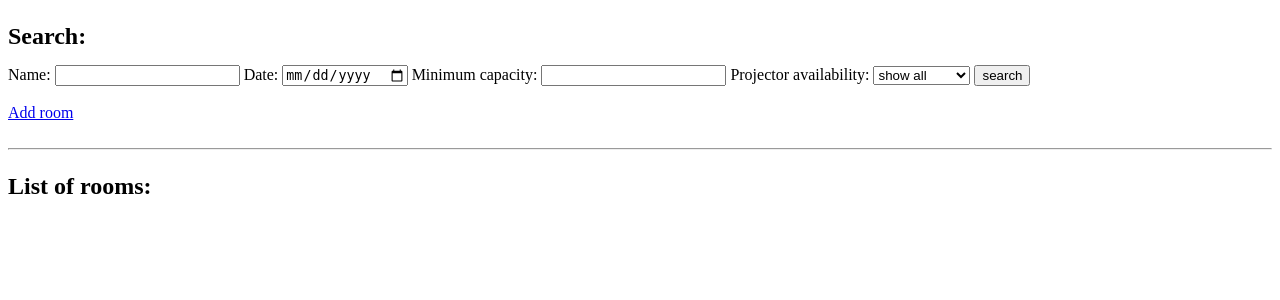
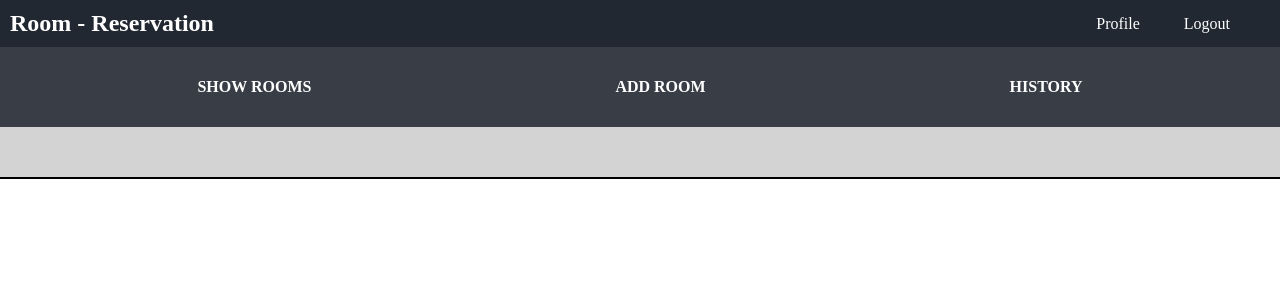
Before and after one commit to MrGi89/Room-reservation, a Django app: page / in a window 1280 px wide. Shown: the top 300 px of the page. Run offline with Django 3.2, Linux system fonts and the light colour scheme; data that the repository does not hold is empty.

Commit message:
unknown changes

```diff
--- a/office/urls.py
+++ b/office/urls.py
@@ -16,16 +16,18 @@ Including another URLconf
 from django.contrib import admin
 from django.conf.urls import url
 
-from roomres.views import add_room, modify_room, delete_room, show_room, show_rooms, reservation
+from roomres.views import add_room, modify_room, delete_room, show_room, reservation, WelcomeView, \
+    ShowRoomsView, NewRoomView, ShowRoomView
 
 urlpatterns = [
     url(r'^admin/', admin.site.urls),
-    url(r'^room/new/$', add_room),
     url(r'^room/modify/(?P<my_id>\d+)$', modify_room),
     url(r'^room/delete/(?P<my_id>\d+)$', delete_room),
-    url(r'^room/(?P<my_id>\d+)$', show_room),
-    url(r'$^', show_rooms),
     url(r'^reservation/(?P<my_id>\d+)$', reservation),
 
+    url(r'^welcome/$', WelcomeView.as_view(), name='welcome'),
+    url(r'^$', ShowRoomsView.as_view(), name='show_rooms'),
+    url(r'^room/new/$', NewRoomView.as_view(), name='new_room'),
+    url(r'^room/(?P<room_pk>\d+)$', ShowRoomView.as_view(), name='show_room'),
 
 ]
--- /dev/null
+++ b/roomres/static/stylesheet.css
@@ -0,0 +1,127 @@
+body {
+    display: grid;
+    margin: 0;
+    background-color: white;
+    color: white;
+
+}
+
+h1, h2, ul, li {
+    margin: 0;
+    padding: 0;
+
+}
+
+a {
+    text-decoration: none;
+    color: white;
+}
+
+.header {
+    background-color: #222831;
+    padding: 10px;
+}
+
+.nav {
+    float:right;
+    margin-top: 5px;
+}
+.nav a{
+    margin-right: 40px;
+}
+
+.title {
+    float:left;
+}
+
+.container {
+    display: grid;
+    min-height: 100px;
+}
+
+.menu {
+    height: 80px;
+    display: grid;
+    justify-items: center;
+    align-items: center;
+    font-weight: bolder;
+    background-color: #393E46;
+}
+
+.menu li {
+    display: inline;
+    margin: 0 150px 0 150px;
+
+}
+
+
+.content > div {
+    border-bottom: solid 2px black;
+    color: black;
+}
+
+.search-bar {
+    background-color: lightgray;
+    height: 50px;
+}
+
+.room {
+    display: grid;
+    grid-template-rows: 4fr 1fr;
+    height: 120px;
+    align-items: center;
+    text-align: center;
+}
+
+.room div {
+    display: grid;
+    grid-template-columns: 1fr 1fr 1fr;
+}
+
+
+.room a {
+    color: black;
+}
+
+.content-fluid {
+    display: grid;
+    height: 500px;
+    align-items: center;
+    justify-items: center;
+
+}
+
+.form {
+    color: black;
+}
+
+.form input {
+    width: 350px;
+    height: 20px;
+    border-radius: 5px;
+    float: right;
+}
+.form label {
+}
+
+.submit {
+    display: block;
+    clear: right;
+}
+
+.availability {
+    display: grid;
+    height: 50px;
+    grid-template-columns: repeat(12, 1fr);
+}
+.availability div {
+    border-left: solid 1px black;
+    border-right: solid 1px black;
+    border-top: solid 1px black;
+    justify-items: center;
+    text-align: center;
+}
+
+.hide {
+    display: none;
+}
--- /dev/null
+++ b/roomres/templates/roomres/show_rooms.html
@@ -0,0 +1,74 @@
+<!DOCTYPE html>
+<html lang="en">
+<head>
+    <meta charset="UTF-8">
+    <title>Room - reservation</title>
+    {% load static %}
+    <link rel="stylesheet" type="text/css" href="{% static 'stylesheet.css' %}">
+</head>
+<body>
+<div class="header">
+    <div class="title">
+        <a href="{% url 'show_rooms' %}"><h2>Room - Reservation</h2></a>
+    </div>
+    <div class="nav">
+        <a href="">Profile</a>
+        <a href="">Logout</a>
+    </div>
+</div>
+<div class="container">
+    <div class="menu">
+        <ul>
+            <li><a href="{% url 'show_rooms' %}">SHOW ROOMS</a></li>
+            <li><a href="">ADD ROOM</a></li>
+            <li><a href="">HISTORY</a></li>
+        </ul>
+    </div>
+    {% block inside %}
+        <div class="content">
+            <div class="search-bar">
+
+            </div>
+            {% for room in rooms %}
+                    <div class="room">
+                        <h1><a href="{% url 'show_room' room.pk %}">{{ room.name }}</a></h1>
+                        <div>
+                            <p>Capacity: {{ room.capacity }}</p>
+                            {% if room.projector %}
+                                <p>Projector is available</p>
+                            {% else %}
+                                <p>Projector is not available</p>
+                            {% endif %}
+                            <a href=""><p>Show availability</p></a>
+                        </div>
+                    </div>
+                    <div class="hide">
+                        <div class="options">
+                            wybierz termin
+                        </div>
+                        <div class="availability">
+                            <div>8</div>
+                            <div>9</div>
+                            <div>10</div>
+                            <div>11</div>
+                            <div>12</div>
+                            <div>13</div>
+                            <div>14</div>
+                            <div>15</div>
+                            <div>16</div>
+                            <div>17</div>
+                            <div>18</div>
+                            <div>19</div>
+                        </div>
+                    </div>
+            {% endfor %}
+        </div>
+    {% endblock inside %}
+</div>
+<footer>
+
+
+
+</footer>
+</body>
+</html>
--- a/roomres/templates/show_all.html
+++ b/roomres/templates/show_all.html
@@ -2,11 +2,12 @@
 <html lang="en">
 <head>
     <meta charset="UTF-8">
-    <title>List of all rooms</title>
+    <title>Room - reservation</title>
 </head>
 <body>
+
     <form action="#" method="GET">
-        <h2 style="margin: auto; padding: 15px 0px">Search:</h2>
+        <h2>Search:</h2>
         <label>Name:
             {% if name is None %}
                 <input type="text" name="name" value="">
@@ -61,5 +62,6 @@
             <a href="/room/delete/{{ room.id }}">Delete</a>
         </div>
     {%  endfor %}
+
 </body>
 </html>
--- a/roomres/views.py
+++ b/roomres/views.py
@@ -1,8 +1,78 @@
 from datetime import date, datetime
 from django.shortcuts import render, get_object_or_404, redirect
 from django.http import HttpResponse
+from django.urls import reverse_lazy
+from django.views import View
+from django.views.generic import CreateView
 
 from roomres.models import Room, Reservation
+
+
+class WelcomeView(View):
+
+    def get(self, request):
+
+        return render(request, template_name='roomres/show_rooms.html', context={})
+
+
+class ShowRoomsView(View):
+
+    def get(self, request):
+
+        rooms = Room.objects.all()
+        return render(request, template_name='roomres/show_rooms.html', context={'rooms': rooms})
+
+
+class ShowRoomView(View):
+
+    def get(self, request, room_pk):
+
+        room = Room.objects.get(pk=room_pk)
+        return render(request, template_name='roomres/show_room.html',  context={'room': room})
+
+
+# def show_rooms(request):
+#     today = date.today()
+#     name = request.GET.get('name')
+#     user_date = request.GET.get('date')
+#     capacity = request.GET.get('capacity')
+#     projector = request.GET.get('projector')
+#     rooms = Room.objects.all()
+#     if name:
+#         rooms = rooms.filter(name__icontains=name)
+#     if capacity:
+#         rooms = rooms.filter(capacity__gte=int(capacity))
+#     if projector == 'available':
+#         rooms = rooms.filter(projector=True)
+#     if projector == 'not available':
+#         rooms = rooms.filter(projector=False)
+#     if user_date:
+#         today = user_date
+#     available_list = []
+#     for room in rooms:
+#         if room.reservation_set.filter(date=today):
+#             available_list.append(room)
+#             today = str(today)
+#     return render(request, 'show_all.html', {'rooms': rooms, 'list': available_list, 'name': name,
+#                                              'today': today, 'capacity': capacity, 'projector': projector})
+
+
+class NewRoomView(CreateView):
+
+    model = Room
+    fields = '__all__'
+    template_name = 'roomres/new_room.html'
+
+    def form_valid(self, form):
+        instance = form.save()
+        return redirect(self.get_success_url(room_id=instance.id))
+
+    def get_success_url(self, **kwargs):
+
+        room_id = kwargs['room_id']
+        return reverse_lazy('show', kwargs={'room_id': room_id})
+
+
 
 
 def add_room(request):
@@ -50,38 +120,14 @@ def delete_room(request, my_id):
     return HttpResponse('Room has been deleted')
 
 
-def show_room(request, my_id):
-    room = get_object_or_404(Room, id=int(my_id))
+def show_room(request, room_id):
+    room = get_object_or_404(Room, id=int(room_id))
     today = date.today()
     dates = room.reservation_set.all()
     dates = dates.filter(date__gte=today)
     return render(request, 'show.html', {'room': room, 'dates': dates})
 
 
-def show_rooms(request):
-    today = date.today()
-    name = request.GET.get('name')
-    user_date = request.GET.get('date')
-    capacity = request.GET.get('capacity')
-    projector = request.GET.get('projector')
-    rooms = Room.objects.all()
-    if name:
-        rooms = rooms.filter(name__icontains=name)
-    if capacity:
-        rooms = rooms.filter(capacity__gte=int(capacity))
-    if projector == 'available':
-        rooms = rooms.filter(projector=True)
-    if projector == 'not available':
-        rooms = rooms.filter(projector=False)
-    if user_date:
-        today = user_date
-    available_list = []
-    for room in rooms:
-        if room.reservation_set.filter(date=today):
-            available_list.append(room)
-            today = str(today)
-    return render(request, 'show_all.html', {'rooms': rooms, 'list': available_list, 'name': name,
-                                             'today': today, 'capacity': capacity, 'projector': projector})
 
 
 def reservation(request, my_id):
```
Also changed, not shown: roomres/models.py (+4 -3 lines), roomres/templates/roomres/new_room.html (added, +11 -0 lines), roomres/templates/roomres/show_room.html (added, +14 -0 lines), roomres/forms.py (added).
